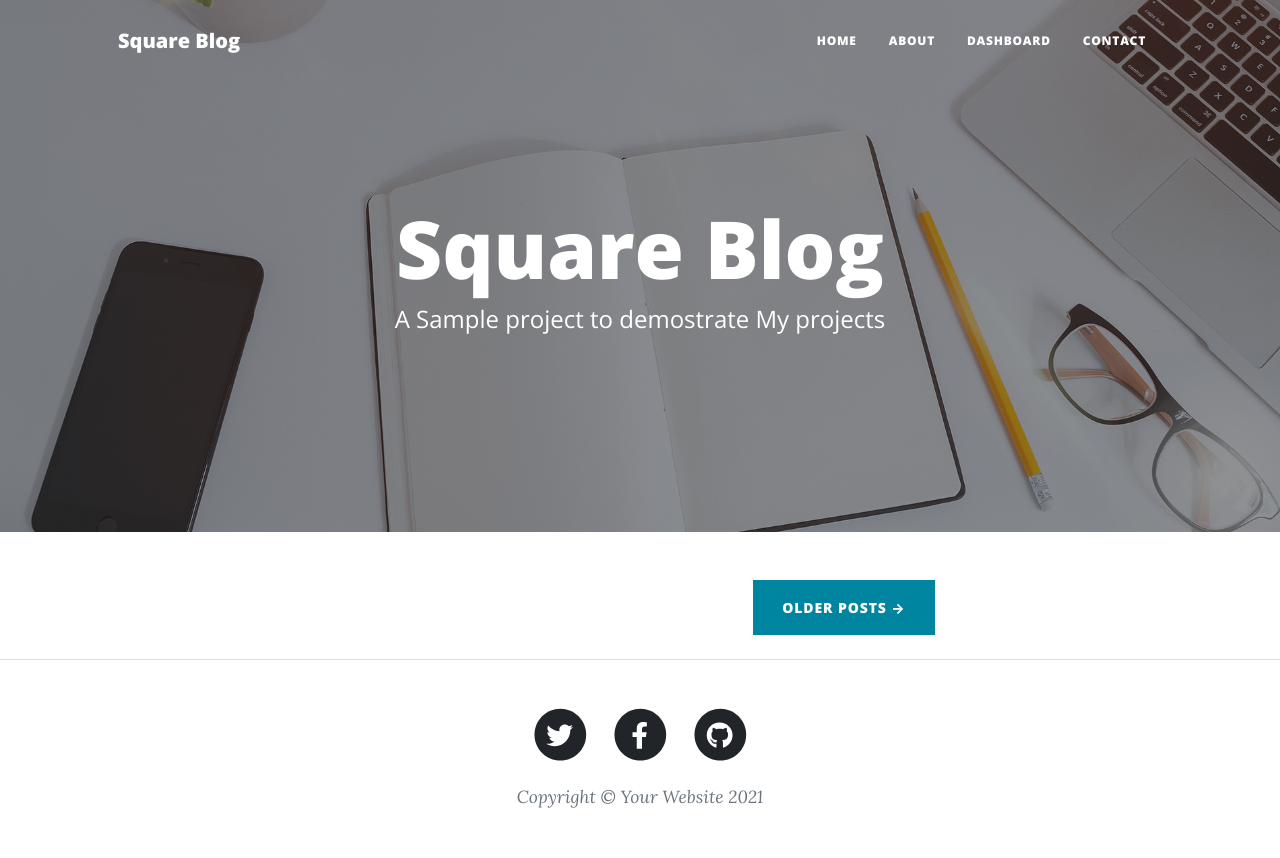
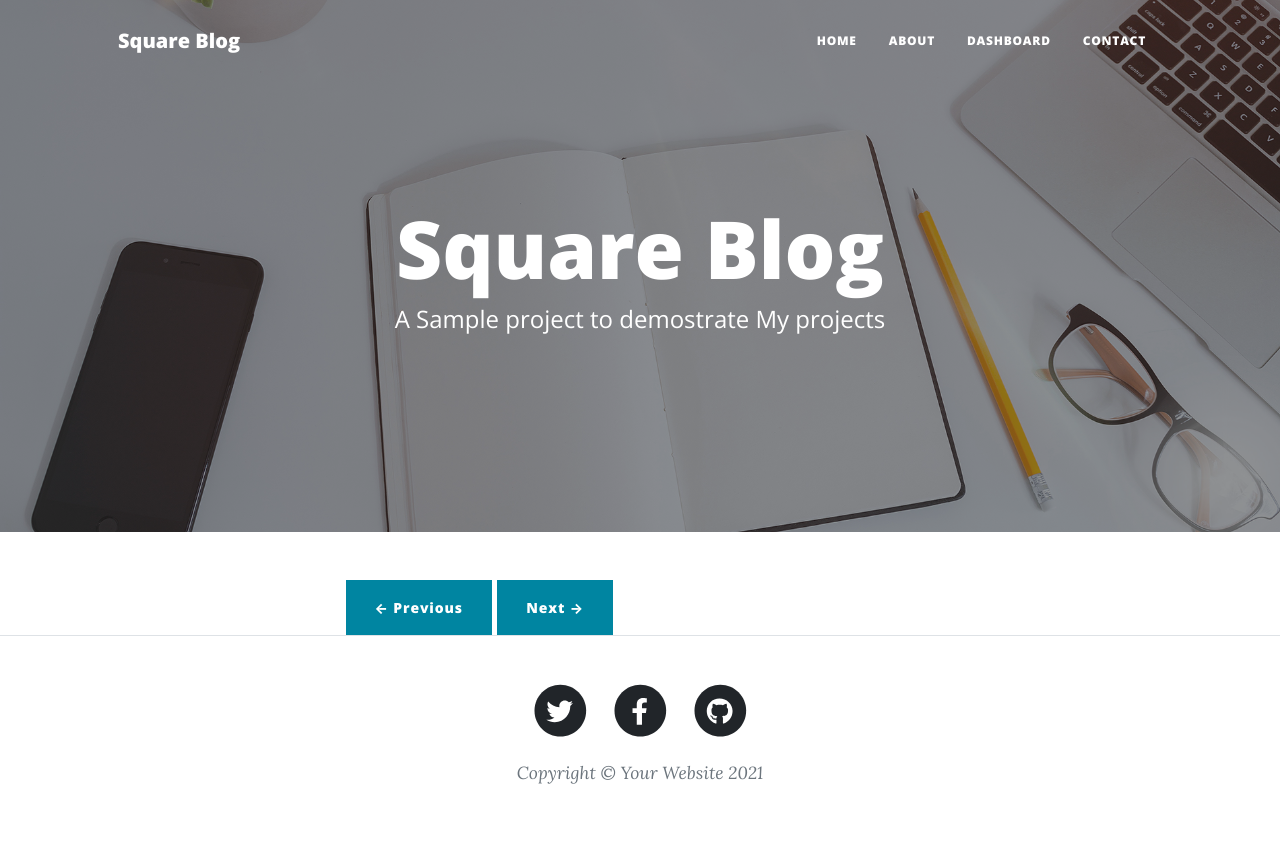
Before and after one commit to soumyadeep28/Python-Blog, a Flask app: page / in a window 1280 px wide. After the commit the page ends 784 px from the top, so only its background shows below. Run offline with Flask 2, Linux system fonts and the light colour scheme; data that the repository does not hold is empty; some libraries are stand-ins or nearby versions.

Commit message:
added all the function of paginations

```diff
--- a/config.json
+++ b/config.json
@@ -5,7 +5,7 @@
         "prod_uri" : "mysql://root:@localhost/squarecube" ,
         "mailuser" : "soumya.sen.001.gupta@gmail.com",
         "mailpasswd" : "C0mmunication@01",
-        "num_of_post" : 5 ,
+        "num_of_post" : 3 ,
         "admin_user" : "admin",
         "admin_pass" : "Welcome@123",
         "location" : "D:\\Practice\\Python\\codingwithHarry-Flask\\basicblogpost\\static\\img"
--- a/main.py
+++ b/main.py
@@ -3,7 +3,7 @@ from flask_sqlalchemy import SQLAlchemy
 from datetime import datetime
 import json
 from flask_mail import Mail  #this is to import mailing feature
-import os
+import os , math
 from werkzeug.utils  import secure_filename   #to secure files
 #defining the application
 app = Flask(__name__)
@@ -73,8 +73,30 @@ class Posts(db.Model):
 
 @app.route('/')
 def home():
-    posts = Posts.query.filter_by().all()[0:params['num_of_post']]
-    return render_template('index.html' , posts= posts)
+    posts = Posts.query.filter_by().all()
+    last = math.ceil(len(posts)/int(params['num_of_post']))
+    #[0:params['num_of_post']]
+    #Pagination Logic
+    page = request.args.get('page')
+    if (not str(page).isnumeric() ):
+        page = 1
+    page = int(page)
+    posts = posts[(page-1)*int(params['num_of_post']) : (page-1)*int(params['num_of_post'])+int(params['num_of_post'])]
+    if (page==1 ):
+        prev = "#"
+        next = "/?page="+ str(page+1)
+
+    elif page== last :
+        prev = "/?page="+ str(page-1)
+        next =  "#"
+    else:
+        next = "/?page="+ str(page+1)
+        prev = "/?page="+ str(page-1)
+
+
+
+    #posts = Posts.query.filter_by().all()[0:params['num_of_post']  ]
+    return render_template('index.html' , posts= posts , prev=prev , next= next )
 
 @app.route('/dashboard' , methods=["GET" , "POST"])
 def dashboard():
--- a/templates/index.html
+++ b/templates/index.html
@@ -38,7 +38,12 @@
 
 
                     <!-- Pager-->
-                    <div class="d-flex justify-content-end mb-4"><a class="btn btn-primary text-uppercase" href="#!">Older Posts →</a></div>
+                    <div class="clearfix">
+                        <a class="btn btn-primary  float-left " href="{{prev}}">&larr; Previous </a>
+                        <a class="btn btn-primary float-right " href="{{next}}">Next &rarr;</a>
+
+
+                    </div>
                 </div>
             </div>
         </div>
```
